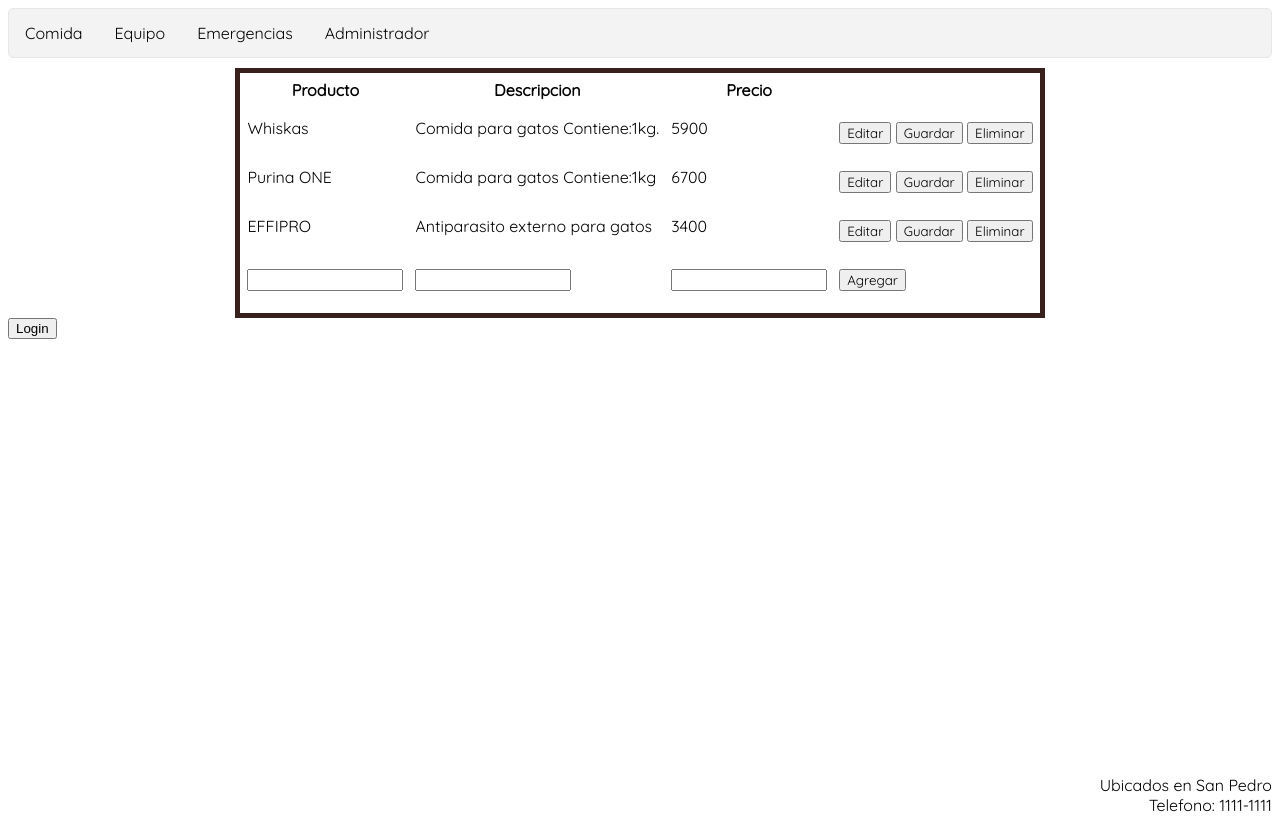
After one commit to mariace/examen, a PHP site: page /table.html in a window 1280 px wide. The commit adds this page. Run offline with PHP 8.4, Linux system fonts and the light colour scheme.

Commit message:
complete

```diff
--- a/administrador.html
+++ b/administrador.html
@@ -23,7 +23,7 @@
 				</script>
 		</head>
 		<body>
-		<center><form method="post" action="local.html" onsubmit="return validar()">
+		<center><form method="post" action="table.html" onsubmit="return validar()">
 			<input type="email" placeholder="Email" id="email" required="true"/><br>
 			<input type="password" placeholder="Contraseña" id="pass" required="true"/><br>
 			<input type="submit" value="Ingresar"/>
--- a/ajax.js
+++ b/ajax.js
@@ -8,3 +8,13 @@
 		xHttpReq.open('GET', page,true);
 		xHttpReq.send();
 }
+function getPage1(page){
+	var xHttpReq = new XMLHttpRequest();
+	xHttpReq.onreadystatechange = function(){
+		if(this.readyState == 4 && this.status == 200){
+			document.getElementById('wrapper').innerHTML = this.responseText;
+			}
+	}
+		xHttpReq.open('GET', page,true);
+		xHttpReq.send();
+}
--- a/index.css
+++ b/index.css
@@ -42,10 +42,11 @@
     float: left;
     width: 350px;
 	border-radius:10px;
+	border-color:#38211C;
 }
 
 div.gallery:hover {
-    border: 1px solid #777;
+    border: 5px solid #777;
 	border-color:#38211C;
 }
 
--- a/index.html
+++ b/index.html
@@ -34,7 +34,7 @@
 			</div>
 
 			<div class="gallery">
-			  <a href="comida.jpg">
+			  <a href="comida.png">
 				<img src="comida.png" width="600" height="400">
 			  </a>
 			  <div class="desc">Comida para gato</div>
@@ -63,6 +63,7 @@
 			<br><br><br>
 			<br><br><br>
 			<br><br><br>
+			<br><br><br>
 			<p>Ubicados en San Pedro<br>Telefono: 1111-1111<p>
 			</section>
 		</main>
--- a/local.css
+++ b/local.css
@@ -3,50 +3,30 @@
 body {
 	font-family: 'Quicksand', sans-serif;
 }
-ul{
-	font-family: 'Quicksand', sans-serif;
-}
 
-ul#playlist {
-	border: 1px solid #a9a9a9;
-	-webkit-border-radius: 5px;
-	-moz-border-radius: 5px;
-	border-radius: 5px;
-	margin-top: 10px;
-	padding: 0px;
-	list-style-type: none;
-}
-
-ul#playlist li {
-	border-bottom: 1px solid #a9a9a9;
-	padding: 10px;
-	background-image: -webkit-gradient(linear, left top, left bottom, from(#f9f9f9), to(#e3e3e3));
-    background-image: -moz-linear-gradient(#f9f9f9, #e3e3e3);
-    background-image: -ms-linear-gradient(#f9f9f9, #e3e3e3);
-    background-image: -o-linear-gradient(#f9f9f9, #e3e3e3);
-    background-image: -webkit-linear-gradient(#f9f9f9, #e3e3e3);
-    background-image: linear-gradient(#f9f9f9, #e3e3e3);
+input {
 	font-family: 'Quicksand', sans-serif;
 
 }
-
-ul#playlist li:last-child {
-	-webkit-border-bottom-right-radius: 5px;
-	-webkit-border-bottom-left-radius: 5px;
-	-moz-border-radius-bottomright: 5px;
-	-moz-border-radius-bottomleft: 5px;
-	border-bottom: none;
-	border-bottom-right-radius: 5px;
-	border-bottom-left-radius: 5px;
-}
-ul#playlist li:first-child {
-	-webkit-border-top-right-radius: 5px;
-	-webkit-border-top-left-radius: 5px;
-	-moz-border-radius-topright: 5px;
-	-moz-border-radius-topleft: 5px;
-	border-top-right-radius: 5px;
-	border-top-left-radius: 5px;
-}
-input{
+div{
 	font-family: 'Quicksand', sans-serif;
 }
+table{
+	font-family: 'Quicksand', sans-serif;
+	border:5px;
+	padding-bottom:10px;
+border: 5px solid #38211C;
+margin-top:10px;
+}
+table tr{
+	border:5px;
+	padding-bottom:10px;
+}
+
+table td{
+	border:5px;
+	padding-bottom:10px;
+}
+section{
+	text-align:right;
+}
--- /dev/null
+++ b/table.html
@@ -0,0 +1,111 @@
+	<html lang="es">
+	<head>
+	<meta http-equiv="X-UA-Compatible" content="IE=edge,chrome=1">
+	<meta name="viewport" content="width=device-width, initial-scale=1">
+	<title>Latias S.A</title>
+	<script type="text/javascript" src="table_script.js"></script>
+	<link rel="stylesheet" href="local.css">
+	<link href="https://fonts.googleapis.com/css?family=Quicksand" rel="stylesheet">
+	<script src="https://ajax.googleapis.com/ajax/libs/jquery/1.12.4/jquery.min.js"></script>
+	<link rel="stylesheet" href="local.css">
+	<script src="efecto.js"></script>
+	<script src="ajax.js"></script>
+	<link rel="stylesheet" href="index.css">
+	<script>
+	function validar(){
+					var email = document.getElementById("email").value;
+					var pass = document.getElementById("pass").value;
+					if((email == "admi@gmail.com") && (pass== "1234")){
+						alert("Es administrador");
+						return true;
+						}
+						else{
+						alert('No esta registrado');
+						return false;
+						}
+					}
+	</script>
+	</head>
+	<body>
+		<nav>
+			<ul>
+				<li ><a href="#" onclick="getPage1('comida.html')">Comida</a></li>
+				<li><a href="#" onclick="getPage1('equipo.html')">Equipo</a></li>
+				<li><a href="#" onclick="getPage1('emergencias.html')">Emergencias</a></li>
+				<li><a href="#" onclick="getPage1('administrador.html')">Administrador</a></li>
+			</ul>
+		</nav>
+	<div id="wrapper">
+		<table align='center' cellspacing=2 cellpadding=5 id="data_table">
+			<tr>
+				<th>Producto</th>
+				<th>Descripcion</th>
+				<th>Precio</th>
+			</tr>
+
+			<tr id="row1">
+				<td id="name_row1">Whiskas</td>
+				<td id="country_row1">Comida para gatos Contiene:1kg.</td>
+				<td id="age_row1">5900</td>
+				<td>
+				<input type="button" id="edit_button1" value="Editar" class="edit" onclick="edit_row('1')">
+				<input type="button" id="save_button1" value="Guardar" class="save" onclick="save_row('1')">
+				<input type="button" value="Eliminar" class="delete" onclick="delete_row('1')">
+				</td>
+			</tr>
+
+			<tr id="row2">
+				<td id="name_row2">Purina ONE</td>
+				<td id="country_row2">Comida para gatos Contiene:1kg</td>
+				<td id="age_row2">6700</td>
+				<td>
+				<input type="button" id="edit_button2" value="Editar" class="edit" onclick="edit_row('2')">
+				<input type="button" id="save_button2" value="Guardar" class="save" onclick="save_row('2')">
+				<input type="button" value="Eliminar" class="delete" onclick="delete_row('2')">
+				</td>
+			</tr>
+
+			<tr id="row3">
+				<td id="name_row3">EFFIPRO</td>
+				<td id="country_row3">Antiparasito externo para gatos</td>
+				<td id="age_row3">3400</td>
+				<td>
+				<input type="button" id="edit_button3" value="Editar" class="edit" onclick="edit_row('3')">
+				<input type="button" id="save_button3" value="Guardar" class="save" onclick="save_row('3')">
+				<input type="button" value="Eliminar" class="delete" onclick="delete_row('3')">
+				</td>
+			</tr>
+
+			<tr>
+				<td><input type="text" id="new_name"></td>
+				<td><input type="text" id="new_country"></td>
+				<td><input type="text" id="new_age"></td>
+				<td><input type="button" class="add" onclick="add_row();" value="Agregar"></td>
+			</tr>
+
+		</table>
+	</div>
+
+	<button onclick="ver()">Login</button>
+	<div id="efecto">
+		<center><form method="post" action="table.html" onsubmit="return validar()">
+				<input type="email" placeholder="Email" id="email" required="true"/><br>
+				<input type="password" placeholder="Contraseña" id="pass" required="true"/><br>
+				<input type="submit" value="Ingresar"/>
+				</form></center>
+		</div>
+		<script type="text/javascript">
+		$("#efecto").hide();
+	</script>
+	<section>
+			<br><br><br>
+			<br><br><br>
+			<br><br><br>
+			<br><br><br>
+			<br><br><br>
+			<br><br><br>
+			<br><br><br>
+			<p>Ubicados en San Pedro<br>Telefono: 1111-1111<p>
+			</section>
+	</body>
+	</html>
--- /dev/null
+++ b/table_script.js
@@ -0,0 +1,51 @@
+	function edit_row(no)
+	{
+	 document.getElementById("edit_button"+no).style.display="none";
+	 document.getElementById("save_button"+no).style.display="block";
+
+	 var name=document.getElementById("name_row"+no);
+	 var country=document.getElementById("country_row"+no);
+	 var age=document.getElementById("age_row"+no);
+
+	 var name_data=name.innerHTML;
+	 var country_data=country.innerHTML;
+	 var age_data=age.innerHTML;
+
+	 name.innerHTML="<input type='text' id='name_text"+no+"' value='"+name_data+"'>";
+	 country.innerHTML="<input type='text' id='country_text"+no+"' value='"+country_data+"'>";
+	 age.innerHTML="<input type='text' id='age_text"+no+"' value='"+age_data+"'>";
+	}
+
+	function save_row(no)
+	{
+	 var name_val=document.getElementById("name_text"+no).value;
+	 var country_val=document.getElementById("country_text"+no).value;
+	 var age_val=document.getElementById("age_text"+no).value;
+
+	 document.getElementById("name_row"+no).innerHTML=name_val;
+	 document.getElementById("country_row"+no).innerHTML=country_val;
+	 document.getElementById("age_row"+no).innerHTML=age_val;
+
+	 document.getElementById("edit_button"+no).style.display="block";
+	 document.getElementById("save_button"+no).style.display="none";
+	}
+
+	function delete_row(no)
+	{
+	 document.getElementById("row"+no+"").outerHTML="";
+	}
+
+	function add_row()
+	{
+	 var new_name=document.getElementById("new_name").value;
+	 var new_country=document.getElementById("new_country").value;
+	 var new_age=document.getElementById("new_age").value;
+
+	 var table=document.getElementById("data_table");
+	 var table_len=(table.rows.length)-1;
+	 var row = table.insertRow(table_len).outerHTML="<tr id='row"+table_len+"'><td id='name_row"+table_len+"'>"+new_name+"</td><td id='country_row"+table_len+"'>"+new_country+"</td><td id='age_row"+table_len+"'>"+new_age+"</td><td><input type='button' id='edit_button"+table_len+"' value='Editar' class='edit' onclick='edit_row("+table_len+")'> <input type='button' id='save_button"+table_len+"' value='Guardar' class='save' onclick='save_row("+table_len+")'> <input type='button' value='Eliminar' class='delete' onclick='delete_row("+table_len+")'></td></tr>";
+
+	 document.getElementById("new_name").value="";
+	 document.getElementById("new_country").value="";
+	 document.getElementById("new_age").value="";
+	}
```
Also changed, not shown: local.html (deleted, +0 -52 lines), local.js (deleted, +0 -29 lines), localStorage.js (deleted, +0 -34 lines).
